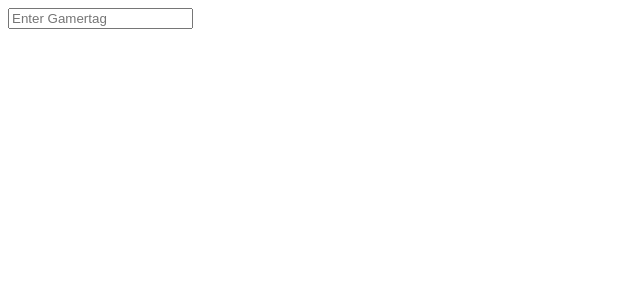
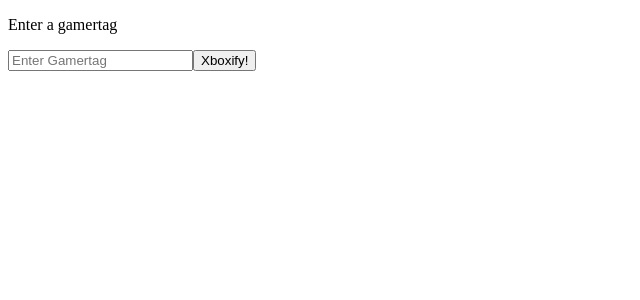
Before and after one commit to damiansf/XboxGamertagGenerator, a React (Create React App) app: page / in a window 1280 px wide. Shown: the top 300 px of the page, without its empty margins (0-640 px from the left). Built offline with nearby package versions, Linux system fonts and the light colour scheme; the HTML template or start-up script is replaced by a standard one.

Commit message:
adding logic

```diff
--- a/src/components/NameTagGenerator.js
+++ b/src/components/NameTagGenerator.js
@@ -5,29 +5,53 @@
 
   constructor() {
     super();
-    this.handleKeyDown = this.handleKeyDown.bind(this);
+    this.handleClick = this.handleClick.bind(this);
+    this.handleChange = this.handleChange.bind(this);
     this.state = {
-      gamertag: ""
+      gamertag: "",
+      input: ""
     };
   }
 
-  handleKeyDown = (e) => {
-    let num = ['69', '420'];
-    let str = e.target.value;
-    let selectedNum = num[Math.round(0 + Math.random() * (1 - 0))];
+  handleChange = (e) => {
+    this.setState({ input: e.target.value });
+  }
 
-    str = "xXx" + str + selectedNum + "xXx";
+  handleClick = (e) => {
+      let num = ['69', '420'];
+      let str = this.state.input;
+      let selectedNum = num[Math.round(0 + Math.random() * (1 - 0))];
 
-    if(e.keyCode == 13){
-      this.setState({gamertag: str});
-    }
+      str = "xxx" + str + selectedNum + "xxx";
+
+      let i = 1;
+      let newStr = "";
+
+      while(i < str.length) {
+        newStr += str[i-1] + str[i].toUpperCase();
+        i += 2;
+      }
+
+      if(i === str.length) {
+        newStr += str[i-1];
+      }
+
+      this.setState({gamertag: newStr, input: ""});
   }
 
   render() {
+    let redo;
+
+    if(this.state.input.length != 0) {
+      redo = <button onClick={this.handleClick} >Make it more Xboxified!</button>;
+    }
     return (
       <div>
-        <input type="text" onKeyDown={this.handleKeyDown} placeholder="Enter Gamertag" type="text"/>
+        <p>Enter a gamertag</p>
+        <input type="text" onKeyDown={this.handleChange} placeholder="Enter Gamertag" type="text"/>
+        <button onClick={this.handleClick} >Xboxify!</button>
         <span>{this.state.gamertag}</span>
+        {redo}
       </div>
     );
   }
```
Also changed, not shown: 1 other file (tests, documents, lock files or other folders).
